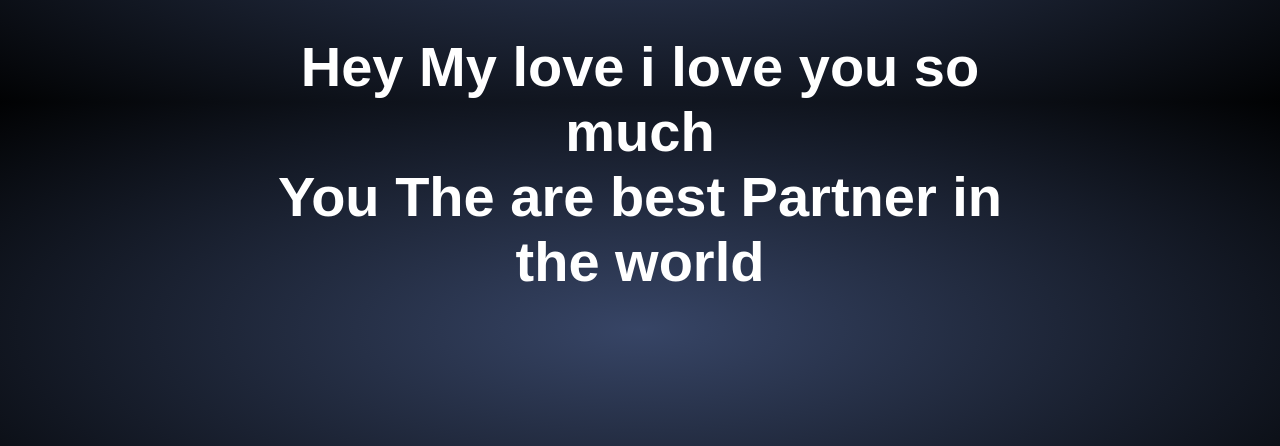
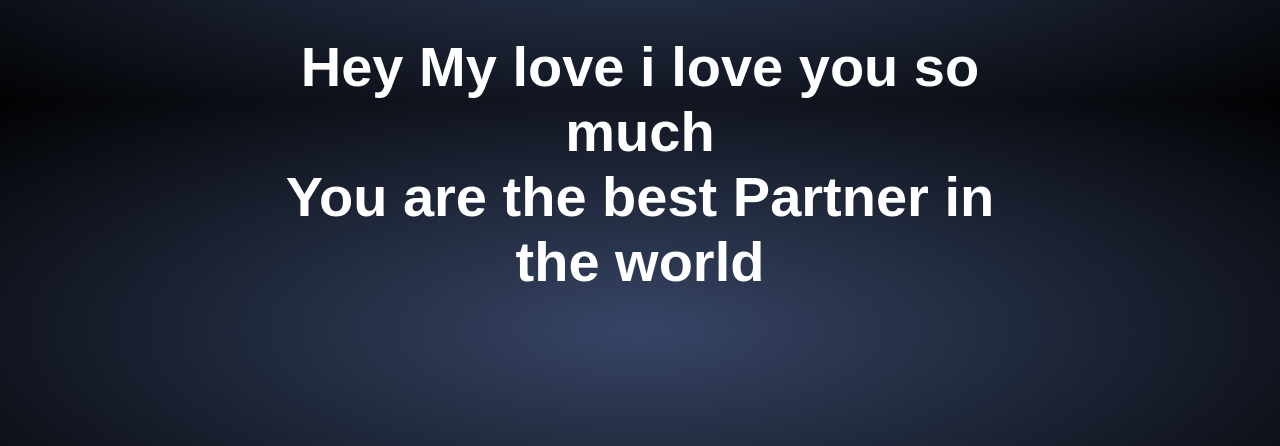
Before and after one commit to ajkumarpal/lovemywife, a plain HTML site: page index.html in a window 1280 px wide. Shown: the part 354-800 px from the top of the page. Drawn offline with Linux system fonts and the light colour scheme; a web font is replaced by a local one.

Commit message:
Update index.html

```diff
--- a/index.html
+++ b/index.html
@@ -313,7 +313,7 @@
                 </div>
             </div>
              <h1>VARSHA</h1>
-             <h1>Hey My love i love you so much<br/>You The are best Partner in the world</h1>
+             <h1>Hey My love i love you so much<br/>You are the best Partner in the world</h1>
 
         </div>
         <script>
```
